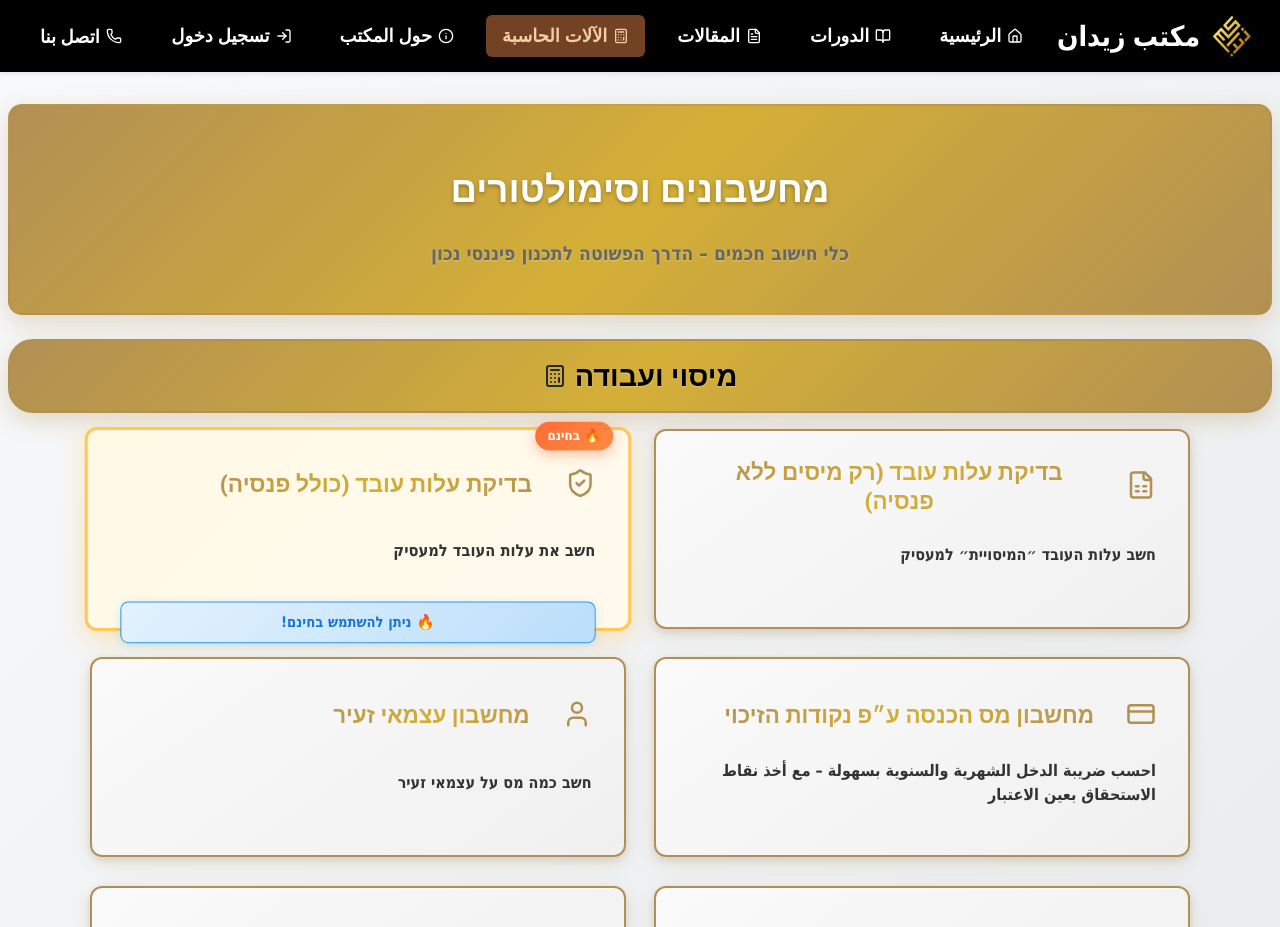
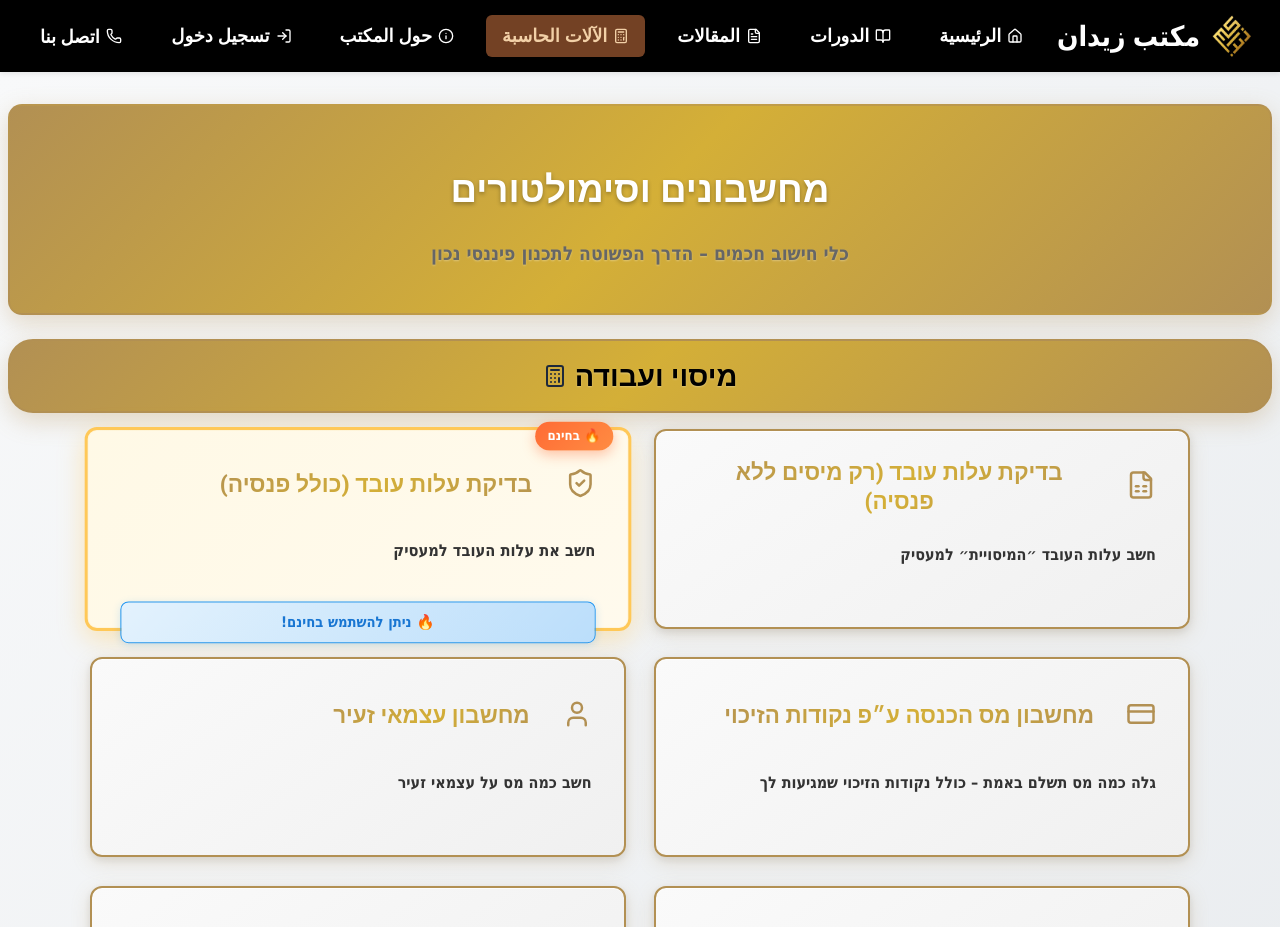
Before and after one commit to 2poslife/FinanceSmartTools, a React (Vite) app: page /CalculatorsPage in a window 1280 px wide. Shown: the top 927 px of the page. Built offline with nearby package versions, Linux system fonts and the light colour scheme.

Commit message:
Update CalculatorsGrid.jsx

```diff
--- a/src/components/CalculatorsPage/CalculatorsGrid.jsx
+++ b/src/components/CalculatorsPage/CalculatorsGrid.jsx
@@ -34,7 +34,7 @@ const CalculatorsGrid = () => {
         },
         {
             title: "מחשבון מס הכנסה ע״פ נקודות הזיכוי",
-            desc: "احسب ضريبة الدخل الشهرية والسنوية بسهولة – مع أخذ نقاط الاستحقاق بعين الاعتبار",
+            desc: "גלה כמה מס תשלם באמת – כולל נקודות הזיכוי שמגיעות לך",
             link: "/simulators/IncomeTaxWithPoints",
             icon: <CreditCard className="calculators-desktop-sim-icon" />,
         }
```
